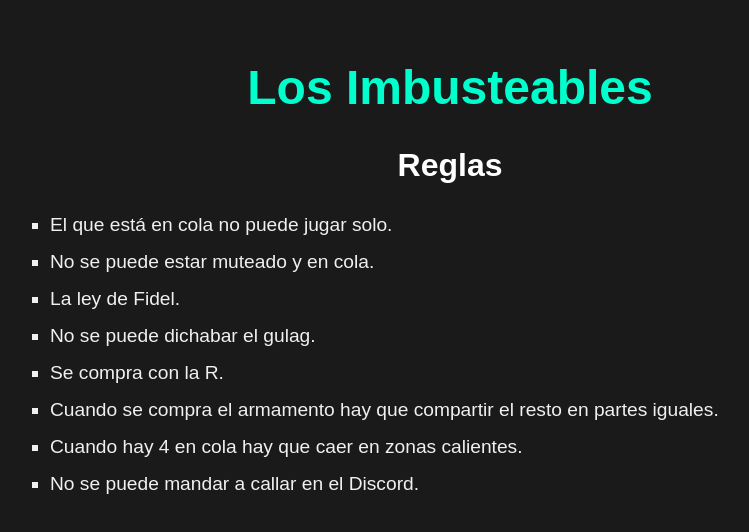
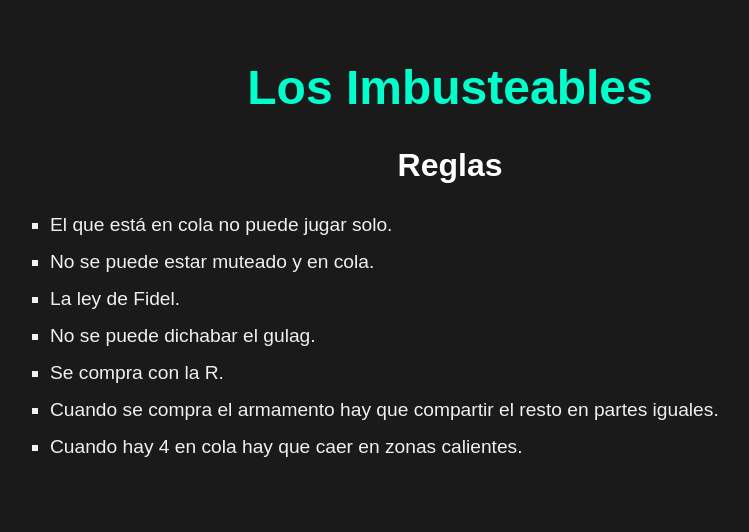
Before and after one commit to osmelonunez/imbusteables, a plain HTML site: page index.html in a window 1280 px wide. Shown: the whole page, without its empty margins (190-939 px from the left). Drawn offline with Linux system fonts and the light colour scheme.

Commit message:
Update index.html

```diff
--- a/index.html
+++ b/index.html
@@ -46,7 +46,6 @@
         <li>Se compra con la R.</li>
         <li>Cuando se compra el armamento hay que compartir el resto en partes iguales.</li>
         <li>Cuando hay 4 en cola hay que caer en zonas calientes.</li>
-        <li>No se puede mandar a callar en el Discord.</li>
     </ul>
 </body>
 </html>
```
